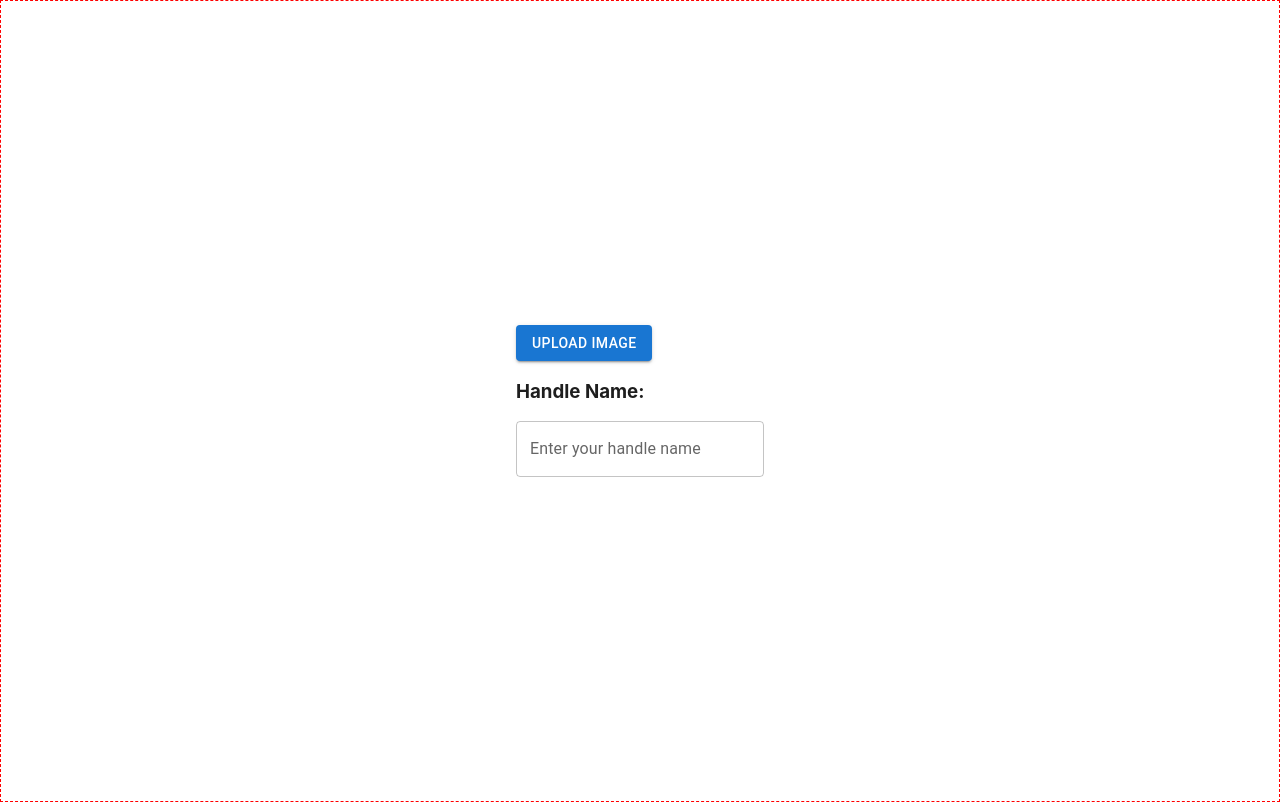
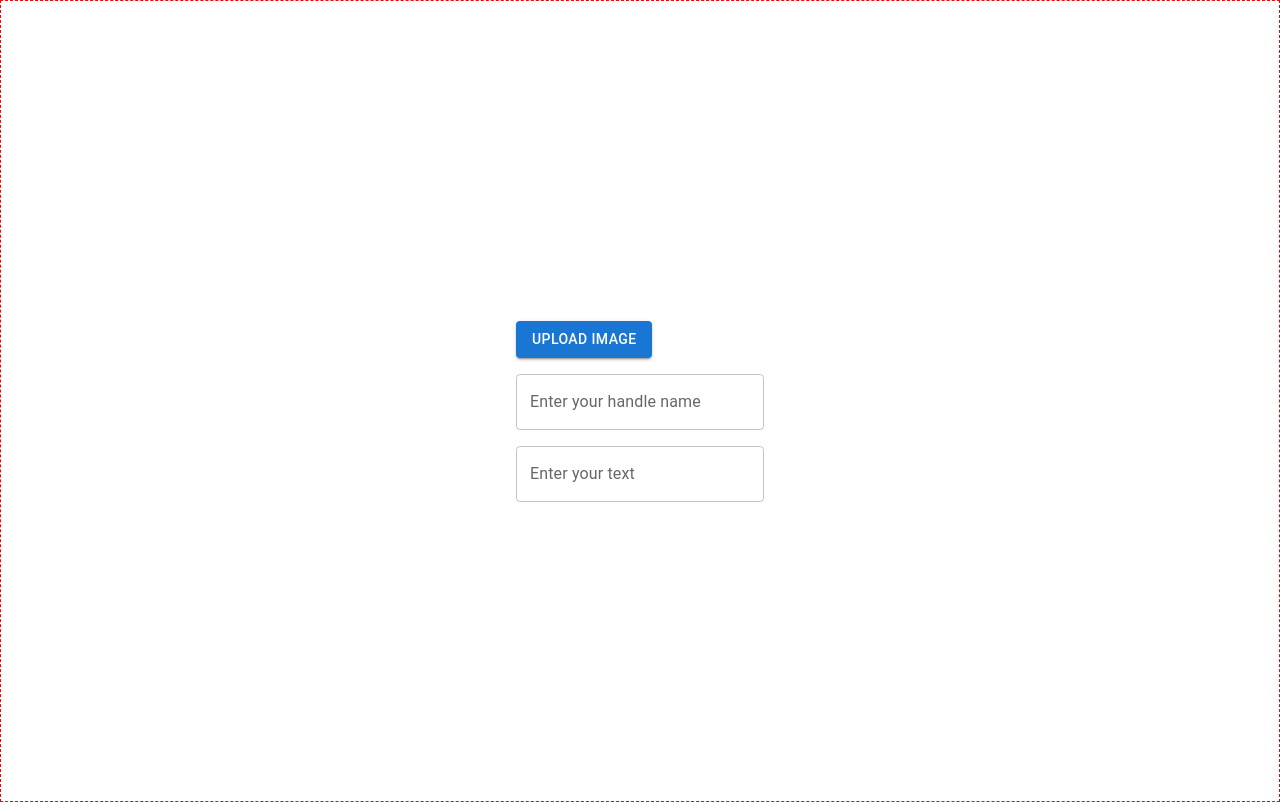
Before and after one commit to DouglasVDM/carousel-generator, a React (Create React App) app: page / in a window 1280 px wide. Built offline with nearby package versions, Linux system fonts and the light colour scheme.

Commit message:
Moved text input to FileUpload component

```diff
--- a/src/components/FileUpload.js
+++ b/src/components/FileUpload.js
@@ -1,11 +1,21 @@
-
-import { Box, Button, TextField } from "@mui/material";
+import { Avatar, Box, Button, Stack, TextField } from "@mui/material";
 import React, { useEffect, useState } from "react";
 
 const FileUpload = () => {
   const [selectedImage, setSelectedImage] = useState(null);
   const [imageUrl, setImageUrl] = useState(null);
   const [handleName, setHandleName] = useState("");
+
+  const [text, setText] = useState("");
+
+  // const onSubmit = ()=>{
+  // }:
+
+  const handleTextChange = (event) => {
+    event.preventDefault();
+    const pdfText = event.target.value;
+    setText(pdfText);
+  };
 
   const handleChange = (event) => {
     console.log(event.target.files[0]);
@@ -28,12 +38,12 @@ const FileUpload = () => {
   return (
     <>
       {imageUrl && selectedImage && (
-        <Box mt={2} textAlign="center">
-          <h4> Image Preview: {selectedImage.name}</h4>
-          <img src={imageUrl} alt={selectedImage.name} height="100px" />
-        </Box>
+        <Stack direction="row" textAlign="center">
+          <Avatar sx={{width:56, height:56}} src={imageUrl} alt={selectedImage.name} />
+          <h3>{handleName}</h3>
+        </Stack>
       )}
-
+      <h1>{text}</h1>
       <Box>
         <TextField
           data-testid="file-input"
@@ -51,8 +61,7 @@ const FileUpload = () => {
             Upload Image
           </Button>
         </label>
-        <h3>Handle Name: {handleName}</h3>
-
+        <Box mt={2}>
           <TextField
             data-testid="pdf"
             id="outlined-basic"
@@ -65,6 +74,20 @@ const FileUpload = () => {
             placeholder="Enter your name here"
           />
         </Box>
+        <Box mt={2}>
+          <TextField
+            data-testid="pdf"
+            id="outlined-basic"
+            label="Enter your text"
+            variant="outlined"
+            type="text"
+            name="input-text"
+            value={text}
+            onChange={handleTextChange}
+            placeholder="Enter your text here"
+          />
+        </Box>
+      </Box>
     </>
   );
 };
```
Lines whose indentation alone changed are shown as unchanged.
